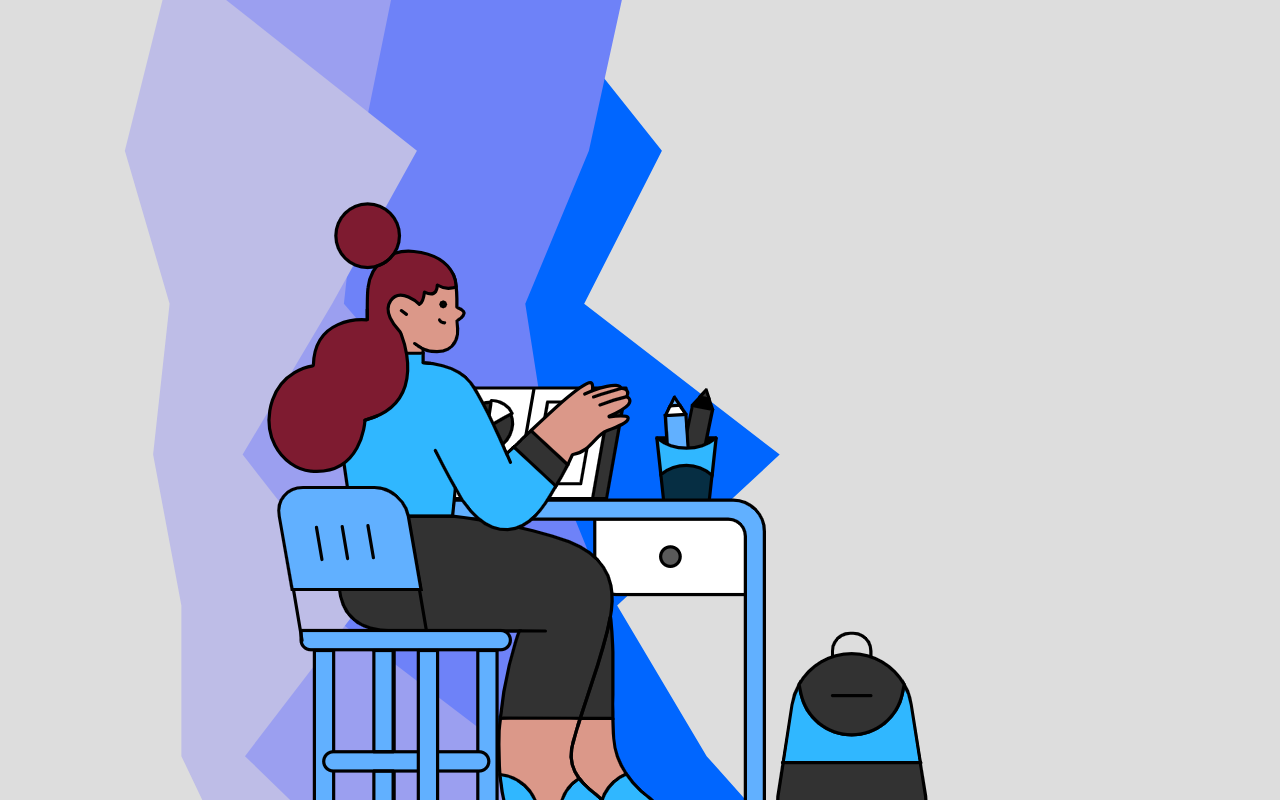
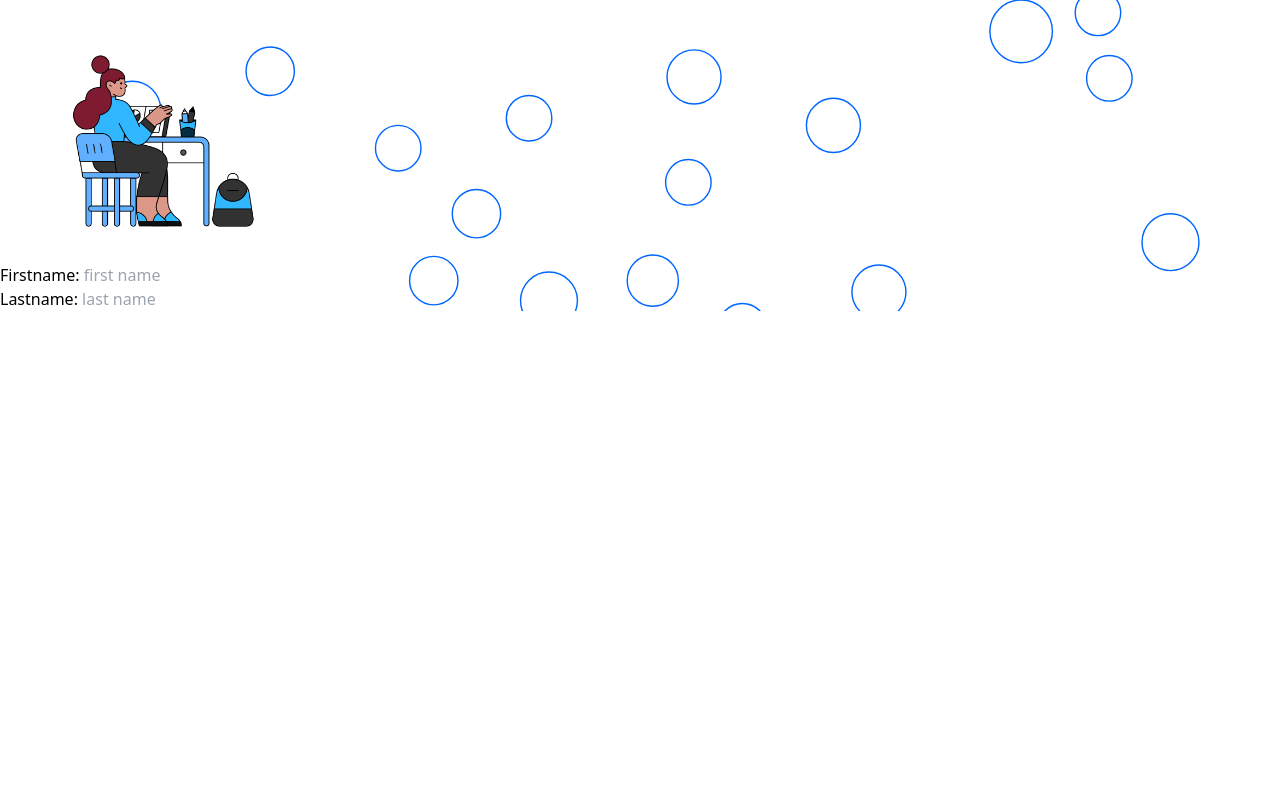
Before and after one commit to EvesLastDescendant/Test-App, a React (Vite) app: page / in a window 1280 px wide. Shown: the top 800 px of the page. Built offline with nearby package versions, Linux system fonts and the light colour scheme.

Commit message:
changed files

```diff
--- a/src/App.css
+++ b/src/App.css
@@ -10,6 +10,11 @@
 
 body {
     box-sizing: border-box;
+}
+
+.header {
+    background: url("/circle.svg");
+    background-size: cover;
 }
 
 .intro-text {
--- a/src/App.jsx
+++ b/src/App.jsx
@@ -146,7 +146,10 @@ function App() {
 
   return (
     <>
-      <div className='mx-auto w-full md:w-3/4 px-3 md:px-0 flex items-center justify-center md:justify-end h-screen'>
+      <div className='h-screen w-full flex justify-center items-center'>
+        <IntroComponent />
+      </div>
+      {/* <div className='mx-auto w-full md:w-3/4 px-3 md:px-0 flex items-center justify-center md:justify-end h-screen'>
         { !toTest ?
           <IntroComponent
             handleSubmit={handleSubmit}
@@ -174,7 +177,7 @@ function App() {
             }
           </div>
         }
-      </div>
+      </div> */}
     </>
   )
 }
--- a/src/components/intro.jsx
+++ b/src/components/intro.jsx
@@ -1,51 +1,31 @@
 /* eslint-disable react/prop-types */
-// import { useState, useEffect } from "react"
 
-import ReactCurvedText from "react-curved-text"
+import img  from '/imgs/student-1.png'
 
+const style = {
+    background: "url('/circle.svg')",
+    backgroundSize: 'cover'
+}
 const IntroComponent = (props) => {
-    // const [images, setImages] = useState([
-    //     { id: 1, src: '/imgs/student-1.png', alt: 'Image 1', display: 'none' },
-    //     { id: 2, src: '/imgs/student-2.png', alt: 'Image 2', display: 'none' },
-    //     { id: 3, src: '/imgs/student-3.png', alt: 'Image 3', display: 'none' }
-    // ])
-
-    // useEffect(() => {
-    //     images.forEach((image, index) => {
-    //         setTimeout(() => {
-    //             const updatedImages = [...images];
-    //             updatedImages[index].display = 'block';
-    //             setImages(updatedImages);
-    //         }, (index + 1) * 1000);
-    //     });
-    // });
-
     return (
         <>
-            <div className='w-3/4 h-1/2 flex flex-col md:flex-row items-center justify-between'>
-                <div className="relative flex flex-col items-center">
-                    <div><img src="/imgs/student-1.png" alt="student-test" className="absolute right-0 md:right-1" /></div>
-                    <div>
-                        <ReactCurvedText
-                            width={200}
-                            height={200}
-                            cx={100}
-                            cy={100}
-                            rx={70}
-                            ry={70}
-                            startOffset={29}
-                            reversed={false}
-                            text="SOFTWARE DEV CBT"
-                            textProps={{style: {fontSize: 'var(--fs-lg)'}}}
-                            textPathProps={{fill: '#1d4ed8'}}
-                            tspanProps={{dy: 29}}
-                            ellipseProps={null}
-                            svgProps={null}
-                        />
-                    </div>
+            <div className="w-4/5 p-10 shadow-lg shadow-slate-400 rounded-lg flex flex-col md:flex-row justify-center md:justify-between items-center" style={style}>
+                <div className="w-full h-full md:w-1/2 flex">
+                    <img src={img} alt="img" width={350} />
                 </div>
-
-                <div className="w-full md:w-3/5 flex flex-col gap-5">
+                <div className="w-full h-full md:w-1/2">
+                    <form onSubmit={props.handleSubmit} className="shadow-md h-full rounded-md py-10 px-5">
+                        <div >
+                            <label htmlFor="firstname" className='font-bold'>Firstname: </label>
+                            <input type="text" name="firstname" id="firstname" placeholder="first name" className="w-full border p-2 rounded focus:outline-none focus:ring-2 focus:ring-blue-500 focus:border-blue-500"/>
+                        </div>
+                        <div>
+                            <label htmlFor="lastname" className='font-bold'>Lastname: </label>
+                            <input type="text" name="lastname" id="lastname" placeholder='last name' className='w-full border p-2 rounded focus:outline-none focus:ring-2 focus:ring-blue-500 focus:border-blue-500'/>
+                        </div>
+                    </form>
+                </div>
+                {/* <div className="w-full md:w-3/5 flex flex-col gap-5">
                     <p className="text-blue-400 instruction-text">Fill in form then proceed</p>
                     <form className="p-4 shadow-lg bg-zinc-100 rounded-md" onSubmit={props.handleSubmit}>
                         <div className="flex flex-col justify-between items-center p-4">
@@ -71,7 +51,7 @@ const IntroComponent = (props) => {
                             </div>
                         </div>
                     </form>
-                </div>
+                </div> */}
             </div>
         </>
     )
--- a/src/index.css
+++ b/src/index.css
@@ -21,9 +21,3 @@
     font-family: fac;
     src: url();
 } */
-
-body {
-    background-image: url('/layered-peaks-haikei.svg');
-    background-repeat: no-repeat;
-    background-size: cover;
-}
```
Also changed, not shown: public/circle.svg (renamed from public/circle-scatter-haikei.svg), public/layered.svg (renamed from public/layered-peaks-haikei.svg).
